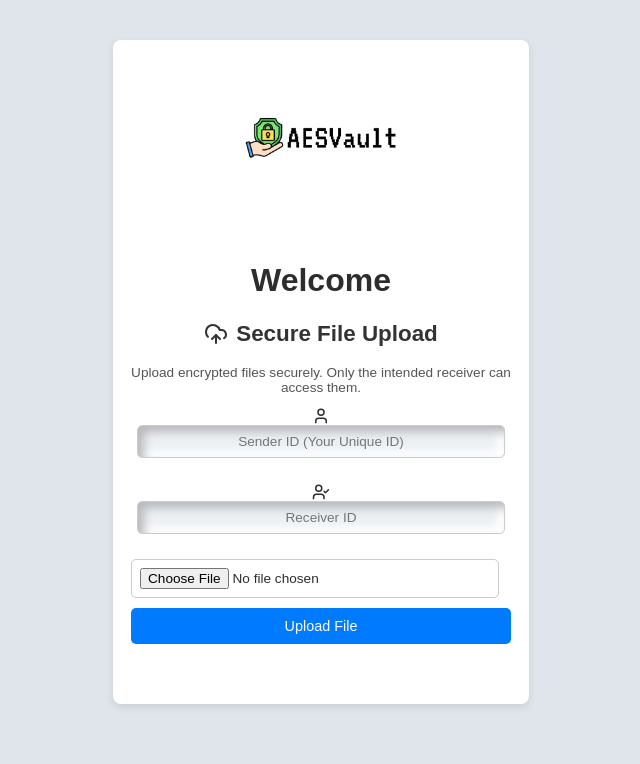
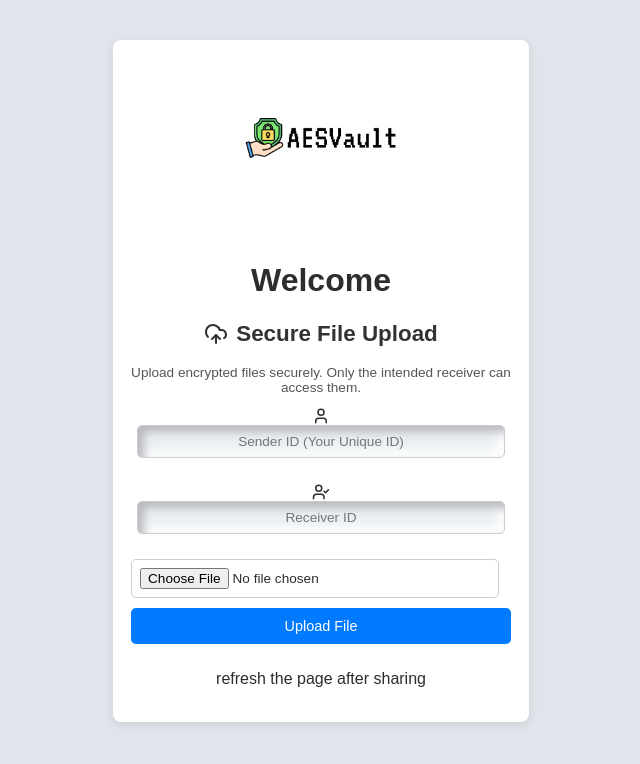
Before and after one commit to BHAVESHSHANKAR/AESVault, a React (Vite) app in the folder frontend/file-sharing-aes/: page /upload in a window 1280 px wide. Shown: the top 764 px of the page, without its empty margins (319-959 px from the left). Built offline with nearby package versions, Linux system fonts and the light colour scheme.

Commit message:
minor changes

```diff
--- a/frontend/file-sharing-aes/src/pages/Upload.jsx
+++ b/frontend/file-sharing-aes/src/pages/Upload.jsx
@@ -289,7 +289,7 @@ const Upload = () => {
                     {loading ? <Loader className="loading-icon" size={20} /> : "Upload File"}
                 </button>
 
-                <p>{message}</p>
+                <p>{message} refresh the page after sharing</p>
             </div>
         </div>
     );
```
